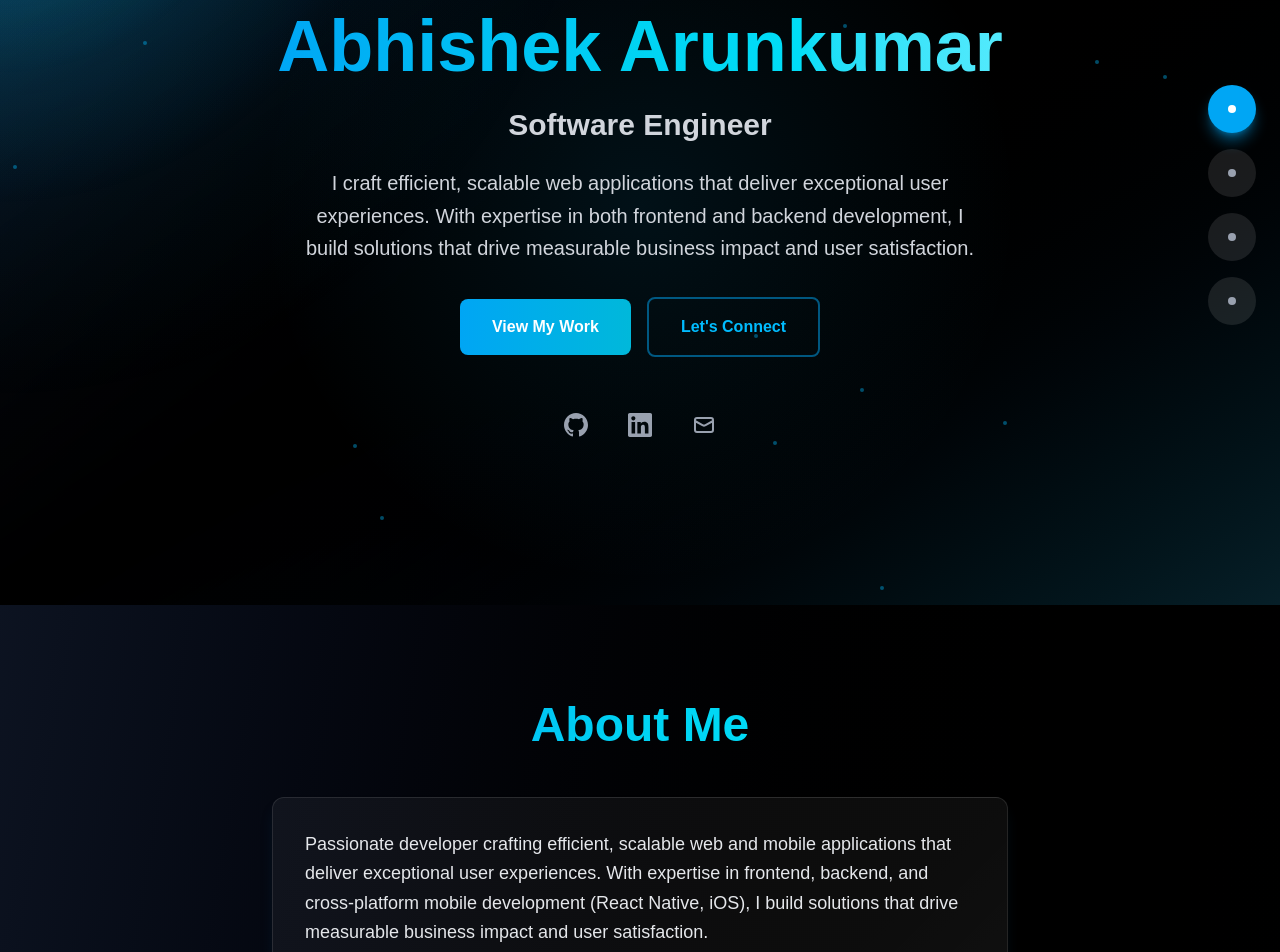
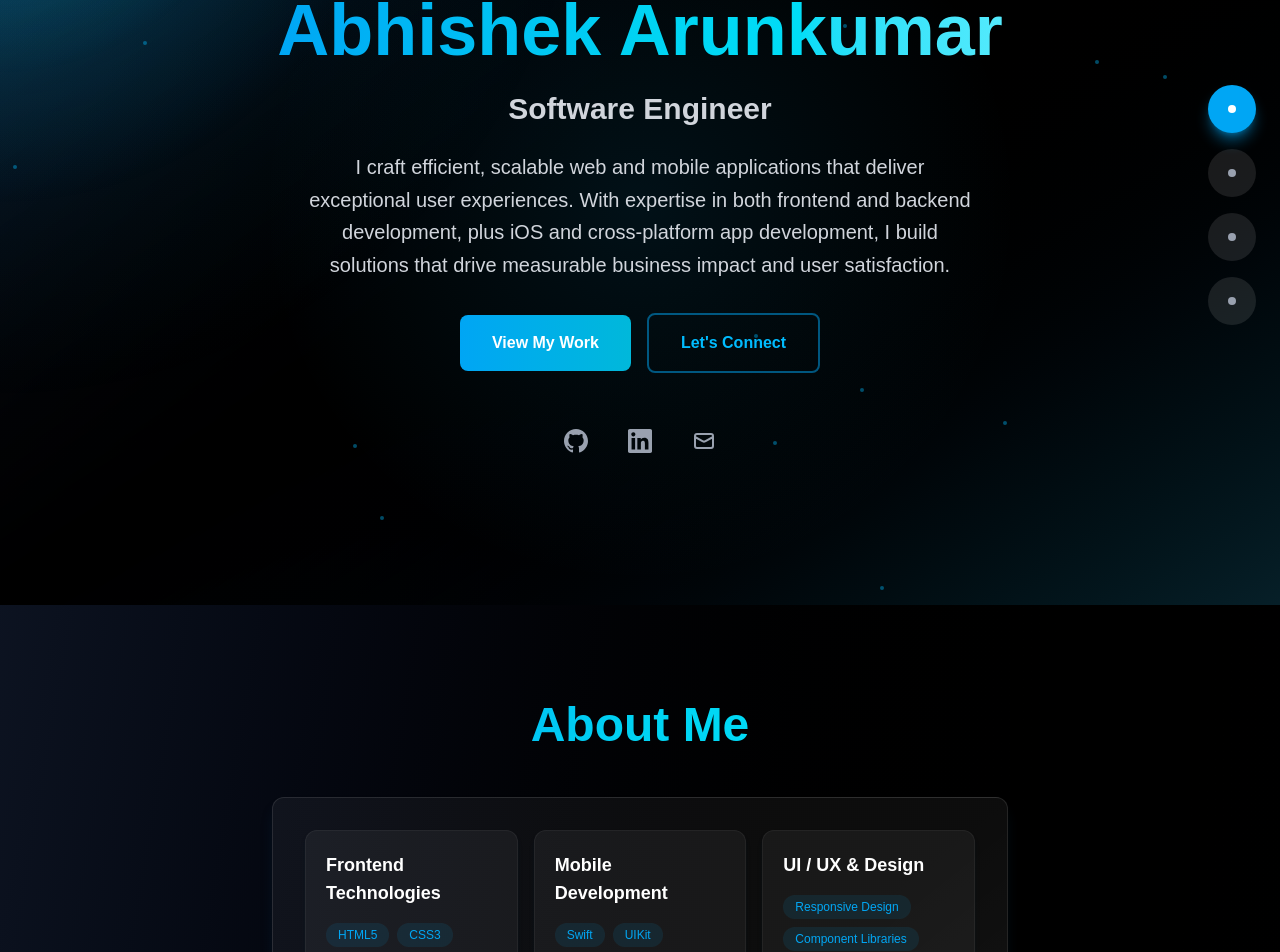
Before and after one commit to Abhishek0025/abhishek-portfolio, a React (Vite) app: page / in a window 1280 px wide. Shown: the part 195-1147 px from the top of the page. Built offline with nearby package versions, Linux system fonts and the light colour scheme.

Commit message:
Update Home description to include app development and remove description from About section

```diff
--- a/src/components/sections/About.jsx
+++ b/src/components/sections/About.jsx
@@ -30,12 +30,6 @@ export const About = () => {
               ? 'border-white/10 bg-gradient-to-br from-white/5 via-white/5 to-white/10 shadow-sky-900/20'
               : 'border-gray-200/80 bg-white shadow-sky-100/50'
           }`}>
-            <p className={`mb-6 text-lg leading-relaxed transition-colors duration-300 ${
-              isDark ? 'text-gray-200' : 'text-gray-800'
-            }`}>
-              Passionate developer crafting efficient, scalable web and mobile applications that deliver exceptional user experiences. With expertise in frontend, backend, and cross-platform mobile development (React Native, iOS), I build solutions that drive measurable business impact and user satisfaction.
-            </p>
-
             <div className="grid grid-cols-1 md:grid-cols-2 lg:grid-cols-3 gap-4">
               <div className={`rounded-xl p-5 hover:-translate-y-1 transition-all shadow-md ${
                 isDark
--- a/src/components/sections/Home.jsx
+++ b/src/components/sections/Home.jsx
@@ -205,8 +205,8 @@ export const Home = () => {
           <p className={`text-lg md:text-xl mb-8 max-w-2xl mx-auto leading-relaxed transition-colors duration-300 ${
             isDark ? 'text-gray-300 hover:text-gray-200' : 'text-gray-600 hover:text-gray-800'
           }`}>
-            I craft efficient, scalable web applications that deliver exceptional user experiences.
-            With expertise in both frontend and backend development, I build solutions that drive
+            I craft efficient, scalable web and mobile applications that deliver exceptional user experiences.
+            With expertise in both frontend and backend development, plus iOS and cross-platform app development, I build solutions that drive
             measurable business impact and user satisfaction.
           </p>
 
```
